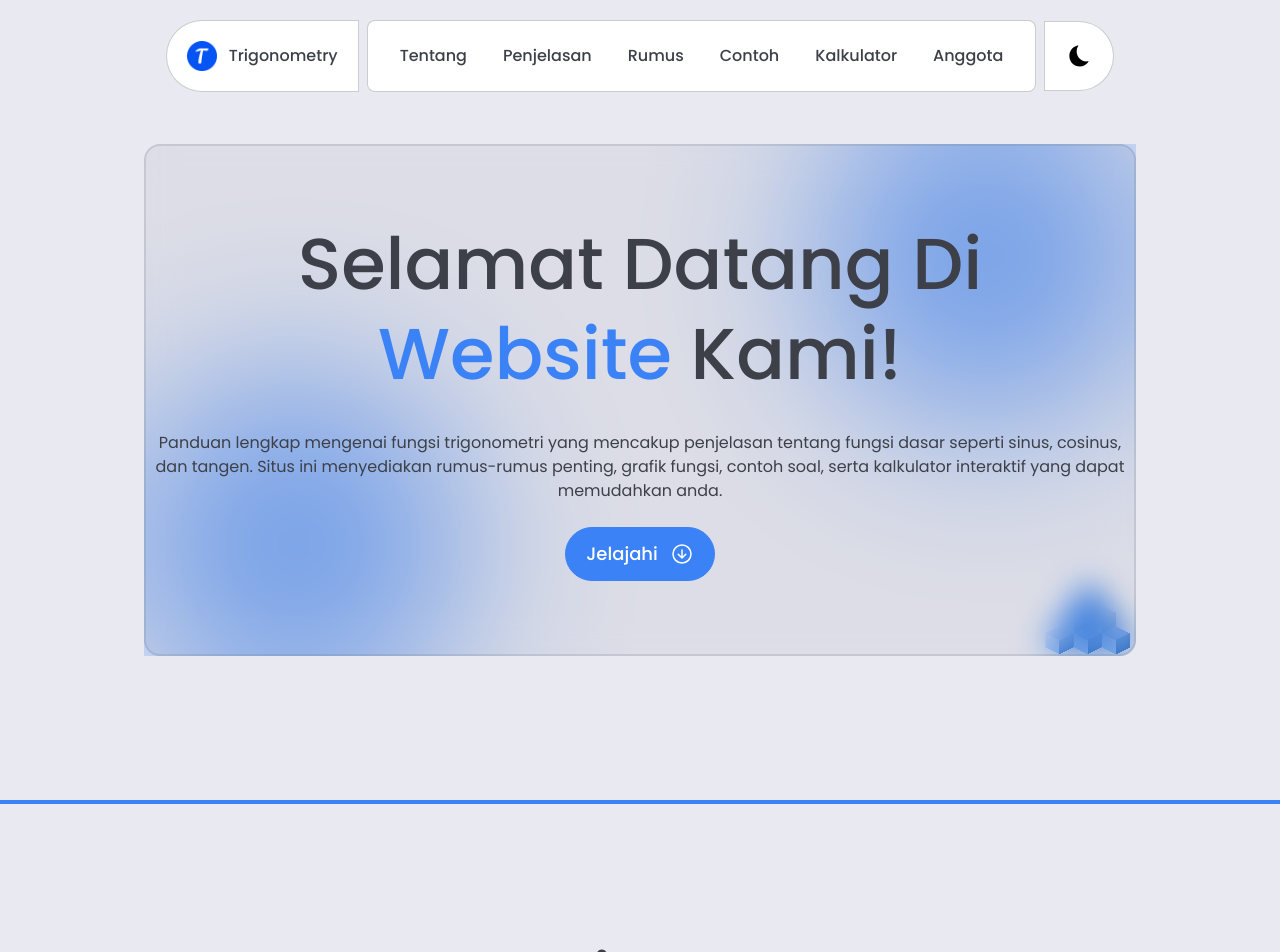
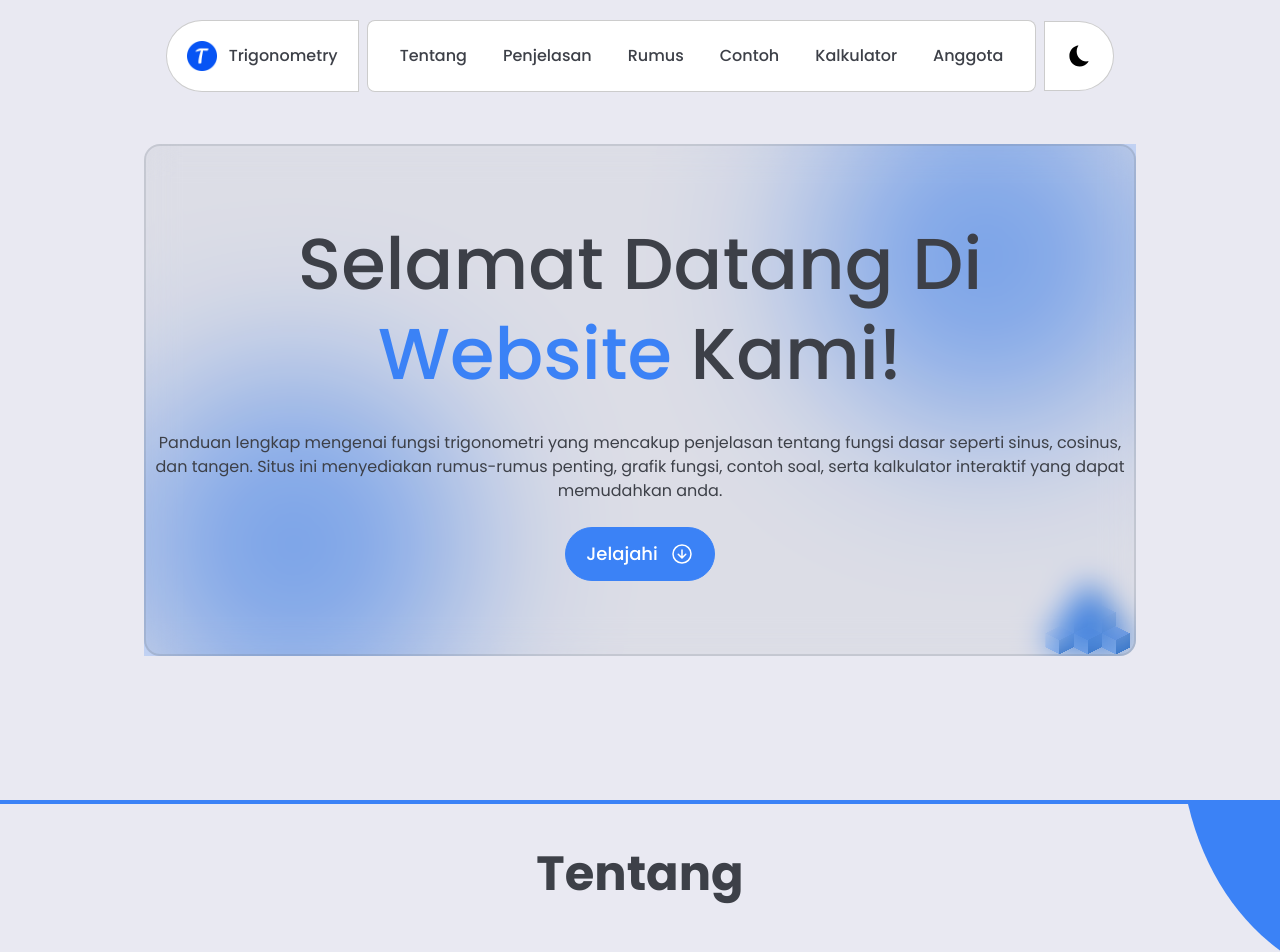
Before and after one commit to zhekabaila/project-kalkulus, a Next.js app: page / in a window 1280 px wide. Shown: the top 952 px of the page. Built offline with nearby package versions, Linux system fonts and the light colour scheme.

Commit message:
use about components

```diff
--- a/src/app/page.tsx
+++ b/src/app/page.tsx
@@ -8,7 +8,7 @@ const Home = () => {
   return (
     <main>
       <Hero />
-      {/* <About /> */}
+      <About />
       <Explanation />
       <Calculator />
       <Members />
```
